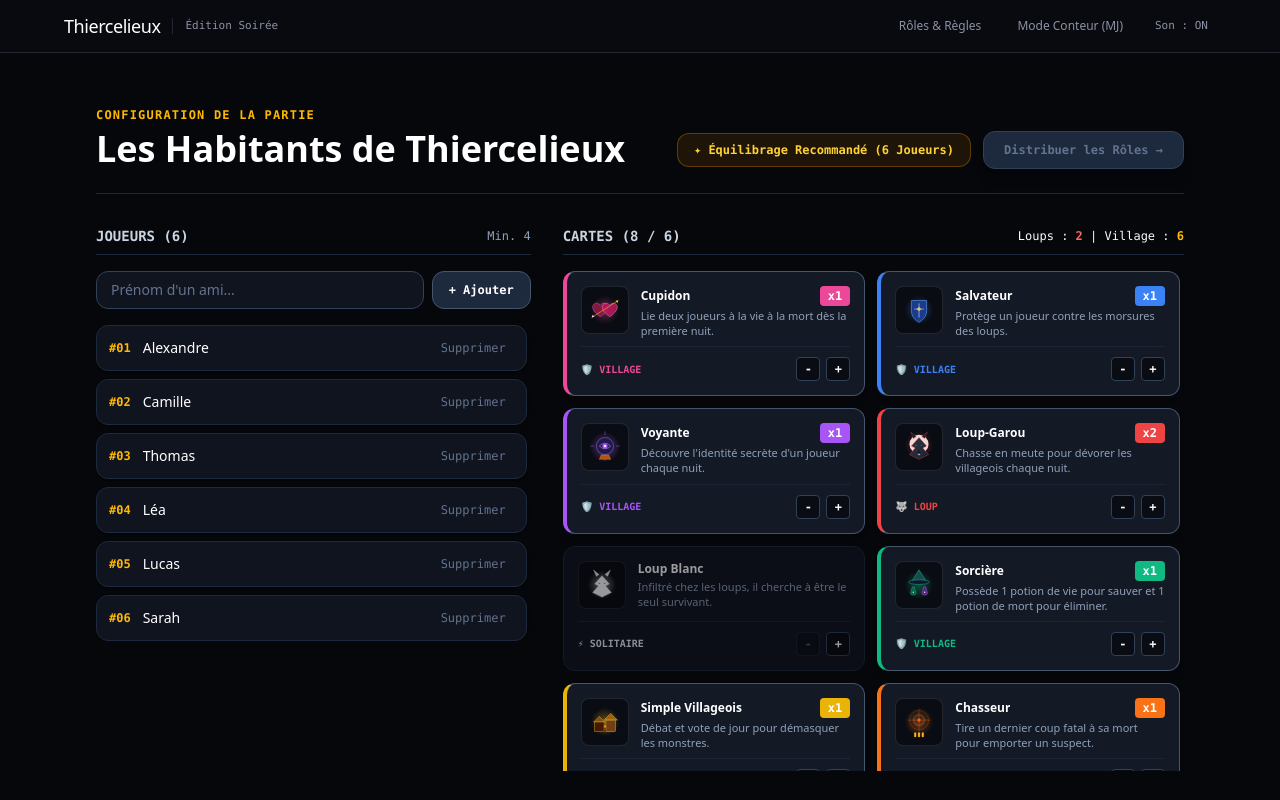
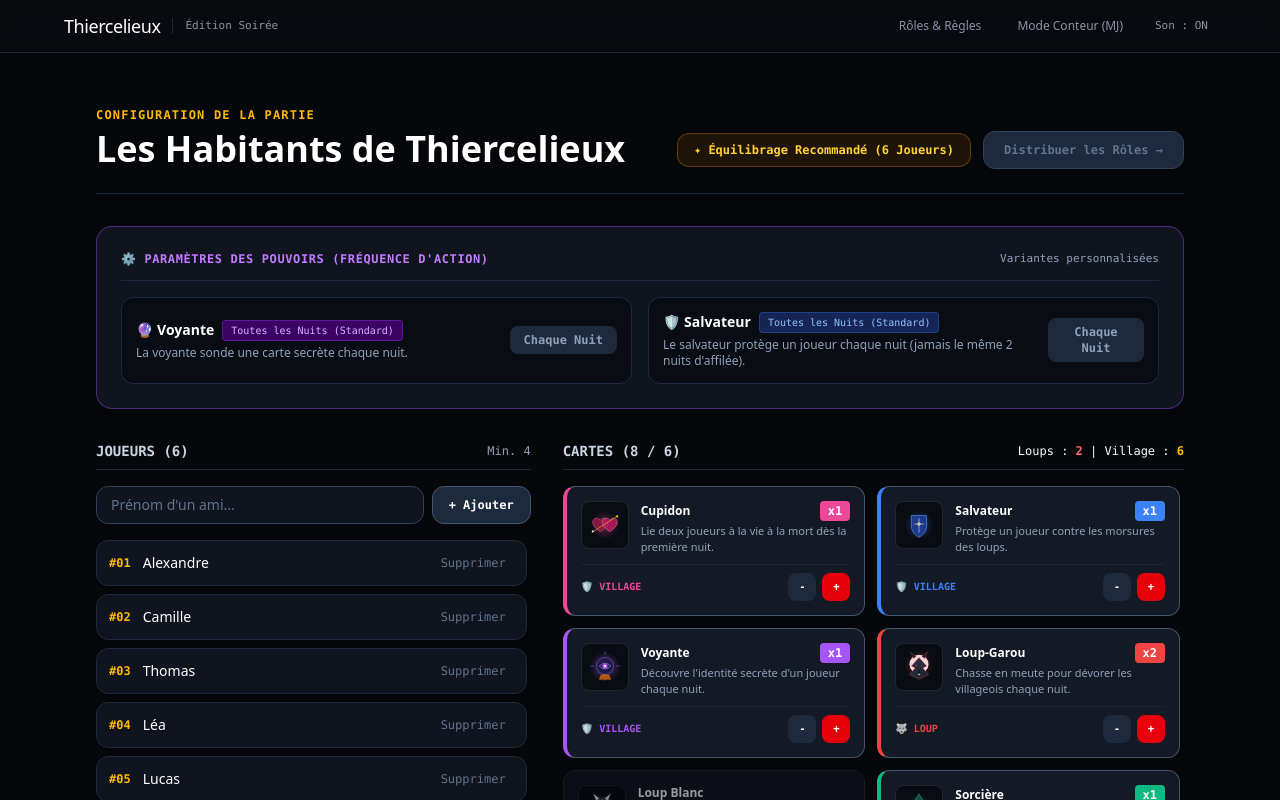
Before and after one commit to Slipaclous/loup_garou, a Next.js app: page /setup in a window 1280 px wide. Shown: the top 800 px of the page. Built offline with nearby package versions, Linux system fonts and the light colour scheme.

Commit message:
feat: add customizable power frequency options (single-use vs per-night for Seer and Guard)

```diff
--- a/src/app/setup/page.tsx
+++ b/src/app/setup/page.tsx
@@ -13,7 +13,9 @@ export default function SetupPage() {
     setSelectedRoles,
     startGame,
     players: existingPlayers,
-    gameMode
+    gameMode,
+    settings,
+    updateSettings
   } = useGameStore();
 
   const [mounted, setMounted] = useState(false);
@@ -89,6 +91,8 @@ export default function SetupPage() {
         isFoolRevealed: false,
         hasUsedLifePotion: false,
         hasUsedDeathPotion: false,
+        hasUsedSeerPower: false,
+        hasUsedGuardPower: false,
         isCaptain: false,
       }))
     });
@@ -145,7 +149,75 @@ export default function SetupPage() {
         </div>
       </div>
 
-      <div className="grid grid-cols-1 lg:grid-cols-12 gap-8">
+      {/* OPTIONS DE JEU / RÈGLES PERSONNALISÉES */}
+      <div className="bg-[#10141f] border border-purple-500/40 rounded-2xl p-5 sm:p-6 space-y-4 shadow-xl">
+        <div className="flex items-center justify-between border-b border-slate-800 pb-3">
+          <span className="text-xs font-mono text-purple-400 font-bold uppercase tracking-wider">
+            ⚙️ Paramètres des Pouvoirs (Fréquence d'action)
+          </span>
+          <span className="text-[11px] font-mono text-slate-400">Variantes personnalisées</span>
+        </div>
+
+        <div className="grid grid-cols-1 sm:grid-cols-2 gap-4">
+          {/* Option Voyante */}
+          <div className="p-3.5 bg-black/40 border border-slate-800 rounded-xl flex items-center justify-between gap-3">
+            <div>
+              <div className="flex items-center gap-2">
+                <span className="text-sm font-bold text-white">🔮 Voyante</span>
+                <span className="text-[10px] font-mono px-2 py-0.5 rounded bg-purple-950 text-purple-300 border border-purple-500/30">
+                  {settings.seerSingleUse ? 'Action Unique (1x)' : 'Toutes les Nuits (Standard)'}
+                </span>
+              </div>
+              <p className="text-xs text-slate-400 mt-1">
+                {settings.seerSingleUse
+                  ? 'La voyante ne peut sonder une carte qu\'une seule fois dans la partie.'
+                  : 'La voyante sonde une carte secrète chaque nuit.'}
+              </p>
+            </div>
+
+            <button
+              onClick={() => updateSettings({ seerSingleUse: !settings.seerSingleUse })}
+              className={`px-3.5 py-1.5 rounded-lg text-xs font-mono font-bold transition-all cursor-pointer ${
+                settings.seerSingleUse
+                  ? 'bg-purple-600 text-white shadow-md'
+                  : 'bg-slate-800 text-slate-400 hover:text-white'
+              }`}
+            >
+              {settings.seerSingleUse ? '1 Seule Fois ✓' : 'Chaque Nuit'}
+            </button>
+          </div>
+
+          {/* Option Salvateur */}
+          <div className="p-3.5 bg-black/40 border border-slate-800 rounded-xl flex items-center justify-between gap-3">
+            <div>
+              <div className="flex items-center gap-2">
+                <span className="text-sm font-bold text-white">🛡️ Salvateur</span>
+                <span className="text-[10px] font-mono px-2 py-0.5 rounded bg-blue-950 text-blue-300 border border-blue-500/30">
+                  {settings.guardSingleUse ? 'Action Unique (1x)' : 'Toutes les Nuits (Standard)'}
+                </span>
+              </div>
+              <p className="text-xs text-slate-400 mt-1">
+                {settings.guardSingleUse
+                  ? 'Le salvateur ne peut protéger une personne qu\'une seule fois dans la partie.'
+                  : 'Le salvateur protège un joueur chaque nuit (jamais le même 2 nuits d\'affilée).'}
+              </p>
+            </div>
+
+            <button
+              onClick={() => updateSettings({ guardSingleUse: !settings.guardSingleUse })}
+              className={`px-3.5 py-1.5 rounded-lg text-xs font-mono font-bold transition-all cursor-pointer ${
+                settings.guardSingleUse
+                  ? 'bg-blue-600 text-white shadow-md'
+                  : 'bg-slate-800 text-slate-400 hover:text-white'
+              }`}
+            >
+              {settings.guardSingleUse ? '1 Seule Fois ✓' : 'Chaque Nuit'}
+            </button>
+          </div>
+        </div>
+      </div>
+
+      <div className="grid grid-cols-1 lg:grid-cols-12 gap-8 items-start">
         {/* Colonne Joueurs (5 cols) */}
         <div className="lg:col-span-5 space-y-4">
           <div className="flex items-center justify-between border-b border-slate-800 pb-2">
@@ -251,33 +323,32 @@ export default function SetupPage() {
                           </span>
                         )}
                       </div>
-                      <p className="text-[11px] text-slate-400 leading-snug mt-0.5 line-clamp-2">
-                        {role.shortDesc}
-                      </p>
+                      <p className="text-[11px] text-slate-400 line-clamp-2 mt-0.5">{role.shortDesc}</p>
                     </div>
                   </div>
 
-                  <div className="flex items-center justify-between pt-2.5 mt-2 border-t border-slate-800/80">
+                  {/* Contrôles d'ajout / retrait */}
+                  <div className="flex items-center justify-between pt-2 mt-2 border-t border-slate-800/80">
                     <span
-                      className="text-[10px] font-mono font-bold uppercase"
+                      className="text-[10px] font-mono uppercase font-bold"
                       style={{ color: role.color }}
                     >
-                      {role.team === 'WEREWOLVES' ? '🐺 Loup' : role.team === 'SOLO' ? '⚡ Solitaire' : '🛡️ Village'}
+                      {role.team === 'WEREWOLVES' ? '🐺 Loup' : role.team === 'SOLO' ? '⚡ Solo' : '🛡️ Village'}
                     </span>
 
-                    <div className="flex items-center gap-1.5 font-mono">
+                    <div className="flex items-center gap-1.5">
                       <button
                         type="button"
+                        disabled={count === 0}
                         onClick={() => handleRemoveRoleInstance(role.id)}
-                        disabled={count === 0}
-                        className="w-6 h-6 rounded bg-black/50 border border-slate-700 hover:border-slate-500 disabled:opacity-30 text-white text-xs flex items-center justify-center font-bold cursor-pointer"
+                        className="w-7 h-7 rounded-lg bg-slate-800 hover:bg-slate-700 disabled:opacity-30 text-white font-bold flex items-center justify-center text-xs transition-colors cursor-pointer"
                       >
                         -
                       </button>
                       <button
                         type="button"
                         onClick={() => handleAddRoleInstance(role.id)}
-                        className="w-6 h-6 rounded bg-black/50 border border-slate-700 hover:border-slate-500 text-white text-xs flex items-center justify-center font-bold cursor-pointer"
+                        className="w-7 h-7 rounded-lg bg-red-600 hover:bg-red-500 text-white font-bold flex items-center justify-center text-xs transition-colors cursor-pointer"
                       >
                         +
                       </button>
--- a/src/lib/store.ts
+++ b/src/lib/store.ts
@@ -23,6 +23,11 @@ export type GamePhase =
   | 'DAY_FOOL_REVEAL'
   | 'GAME_OVER';
 
+export interface GameSettings {
+  seerSingleUse: boolean;  // Voyante à usage unique (1x par partie)
+  guardSingleUse: boolean; // Salvateur à usage unique (1x par partie)
+}
+
 export interface Player {
   id: string;
   name: string;
@@ -34,6 +39,8 @@ export interface Player {
   isFoolRevealed: boolean;
   hasUsedLifePotion: boolean;
   hasUsedDeathPotion: boolean;
+  hasUsedSeerPower?: boolean;
+  hasUsedGuardPower?: boolean;
   isCaptain: boolean;
 }
 
@@ -59,6 +66,7 @@ export interface NightStep {
 interface GameState {
   players: Player[];
   selectedRoles: RoleId[];
+  settings: GameSettings;
   phase: GamePhase;
   dayNumber: number;
   gameMode: 'PASS_AND_PLAY' | 'GM_ASSISTANT';
@@ -90,6 +98,7 @@ interface GameState {
   setGameMode: (mode: 'PASS_AND_PLAY' | 'GM_ASSISTANT') => void;
   setPlayers: (players: Player[]) => void;
   setSelectedRoles: (roles: RoleId[]) => void;
+  updateSettings: (settings: Partial<GameSettings>) => void;
   addPlayer: (name: string) => void;
   removePlayer: (id: string) => void;
   updatePlayerName: (id: string, name: string) => void;
@@ -128,6 +137,10 @@ export const useGameStore = create<GameState>()(
     (set, get) => ({
       players: [],
       selectedRoles: getRecommendedDeck(8),
+      settings: {
+        seerSingleUse: false,
+        guardSingleUse: false,
+      },
       phase: 'SETUP',
       dayNumber: 1,
       gameMode: 'PASS_AND_PLAY',
@@ -155,6 +168,7 @@ export const useGameStore = create<GameState>()(
       setGameMode: (gameMode) => set({ gameMode }),
       setPlayers: (players) => set({ players }),
       setSelectedRoles: (selectedRoles) => set({ selectedRoles }),
+      updateSettings: (newSettings) => set((state) => ({ settings: { ...state.settings, ...newSettings } })),
 
       addPlayer: (name) => {
         const { players } = get();
@@ -170,6 +184,8 @@ export const useGameStore = create<GameState>()(
           isFoolRevealed: false,
           hasUsedLifePotion: false,
           hasUsedDeathPotion: false,
+          hasUsedSeerPower: false,
+          hasUsedGuardPower: false,
           isCaptain: false
         };
         set({ players: [...players, newPlayer] });
@@ -239,6 +255,8 @@ export const useGameStore = create<GameState>()(
             isFoolRevealed: false,
             hasUsedLifePotion: false,
             hasUsedDeathPotion: false,
+            hasUsedSeerPower: false,
+            hasUsedGuardPower: false,
             isCaptain: false
           };
         });
@@ -264,17 +282,22 @@ export const useGameStore = create<GameState>()(
       },
 
       startNight: () => {
-        const { players, dayNumber } = get();
+        const { players, dayNumber, settings } = get();
         const hasCupid = players.some(p => p.role === 'cupid' && p.isAlive) && dayNumber === 1;
-        const hasGuard = players.some(p => p.role === 'guard' && p.isAlive);
-        const hasSeer = players.some(p => p.role === 'seer' && p.isAlive);
+
+        const guardPlayer = players.find(p => p.role === 'guard' && p.isAlive);
+        const hasGuard = guardPlayer && (!settings.guardSingleUse || !guardPlayer.hasUsedGuardPower);
+
+        const seerPlayer = players.find(p => p.role === 'seer' && p.isAlive);
+        const hasSeer = seerPlayer && (!settings.seerSingleUse || !seerPlayer.hasUsedSeerPower);
+
         const hasWolves = players.some(p => (p.role === 'werewolf' || p.role === 'white_wolf') && p.isAlive);
         const hasWitch = players.some(p => p.role === 'witch' && p.isAlive);
 
         const steps: NightStep[] = [];
         if (hasCupid) steps.push({ role: 'cupid', roleDef: ROLES.cupid, title: 'Cupidon', script: ROLES.cupid.wakeScript || '', hint: 'Désignez les 2 amoureux', soundLabel: 'Magie', soundAction: () => sounds.playMagicChime() });
-        if (hasGuard) steps.push({ role: 'guard', roleDef: ROLES.guard, title: 'Salvateur', script: ROLES.guard.wakeScript || '', hint: 'Désignez un joueur à protéger', soundLabel: 'Protection', soundAction: () => sounds.playMagicChime() });
-        if (hasSeer) steps.push({ role: 'seer', roleDef: ROLES.seer, title: 'Voyante', script: ROLES.seer.wakeScript || '', hint: 'Désignez un joueur pour voir son rôle', soundLabel: 'Oeil Astral', soundAction: () => sounds.playMagicChime() });
+        if (hasGuard) steps.push({ role: 'guard', roleDef: ROLES.guard, title: 'Salvateur', script: ROLES.guard.wakeScript || '', hint: settings.guardSingleUse ? 'Action unique pour la partie !' : 'Désignez un joueur à protéger', soundLabel: 'Protection', soundAction: () => sounds.playMagicChime() });
+        if (hasSeer) steps.push({ role: 'seer', roleDef: ROLES.seer, title: 'Voyante', script: ROLES.seer.wakeScript || '', hint: settings.seerSingleUse ? 'Action unique pour la partie !' : 'Désignez un joueur pour voir son rôle', soundLabel: 'Oeil Astral', soundAction: () => sounds.playMagicChime() });
         if (hasWolves) steps.push({ role: 'werewolf', roleDef: ROLES.werewolf, title: 'Loups-Garous', script: ROLES.werewolf.wakeScript || '', hint: 'Désignez la proie de la meute', soundLabel: 'Hurlement', soundAction: () => sounds.playWolfHowl() });
         if (hasWitch) steps.push({ role: 'witch', roleDef: ROLES.witch, title: 'Sorcière', script: ROLES.witch.wakeScript || '', hint: 'Utilisez vos potions', soundLabel: 'Potion', soundAction: () => sounds.playPotion() });
 
@@ -300,7 +323,6 @@ export const useGameStore = create<GameState>()(
           const step = nightSteps[nextIdx];
           if (step && step.soundAction) step.soundAction();
         } else {
-          // Fin de nuit
           get().advancePhase();
         }
       },
@@ -331,16 +353,34 @@ export const useGameStore = create<GameState>()(
         sounds.startNightLoop();
       },
 
-      setNightGuardTarget: (playerId) => set({ nightTargetGuard: playerId, lastProtectedPlayerId: playerId }),
+      setNightGuardTarget: (playerId) => {
+        const { settings, players } = get();
+        const updated = players.map(p => {
+          if (p.role === 'guard' && settings.guardSingleUse && playerId) {
+            return { ...p, hasUsedGuardPower: true };
+          }
+          return p;
+        });
+        set({ players: updated, nightTargetGuard: playerId, lastProtectedPlayerId: playerId });
+      },
+
       setNightSeerTarget: (playerId) => {
-        const { players } = get();
+        const { players, settings } = get();
         const target = players.find(p => p.id === playerId) || null;
+        const updated = players.map(p => {
+          if (p.role === 'seer' && settings.seerSingleUse && playerId) {
+            return { ...p, hasUsedSeerPower: true };
+          }
+          return p;
+        });
+
         if (target) {
-          set({ nightTargetSeer: playerId, seerRevealedPlayer: { player: target, roleDef: ROLES[target.role] || ROLES.villager } });
+          set({ players: updated, nightTargetSeer: playerId, seerRevealedPlayer: { player: target, roleDef: ROLES[target.role] || ROLES.villager } });
         } else {
-          set({ nightTargetSeer: null, seerRevealedPlayer: null });
+          set({ players: updated, nightTargetSeer: null, seerRevealedPlayer: null });
         }
       },
+
       clearSeerTarget: () => set({ nightTargetSeer: null, seerRevealedPlayer: null }),
       setNightWolfTarget: (playerId) => set({ nightTargetWolf: playerId }),
       setNightWitchHeal: (heal) => set({ nightTargetWitchHeal: heal }),
@@ -733,6 +773,7 @@ export const useGameStore = create<GameState>()(
       partialize: (state) => ({
         players: state.players,
         selectedRoles: state.selectedRoles,
+        settings: state.settings,
         phase: state.phase,
         dayNumber: state.dayNumber,
         gameMode: state.gameMode,
```
Also changed, not shown: src/app/gm/page.tsx (+24 -5 lines).
